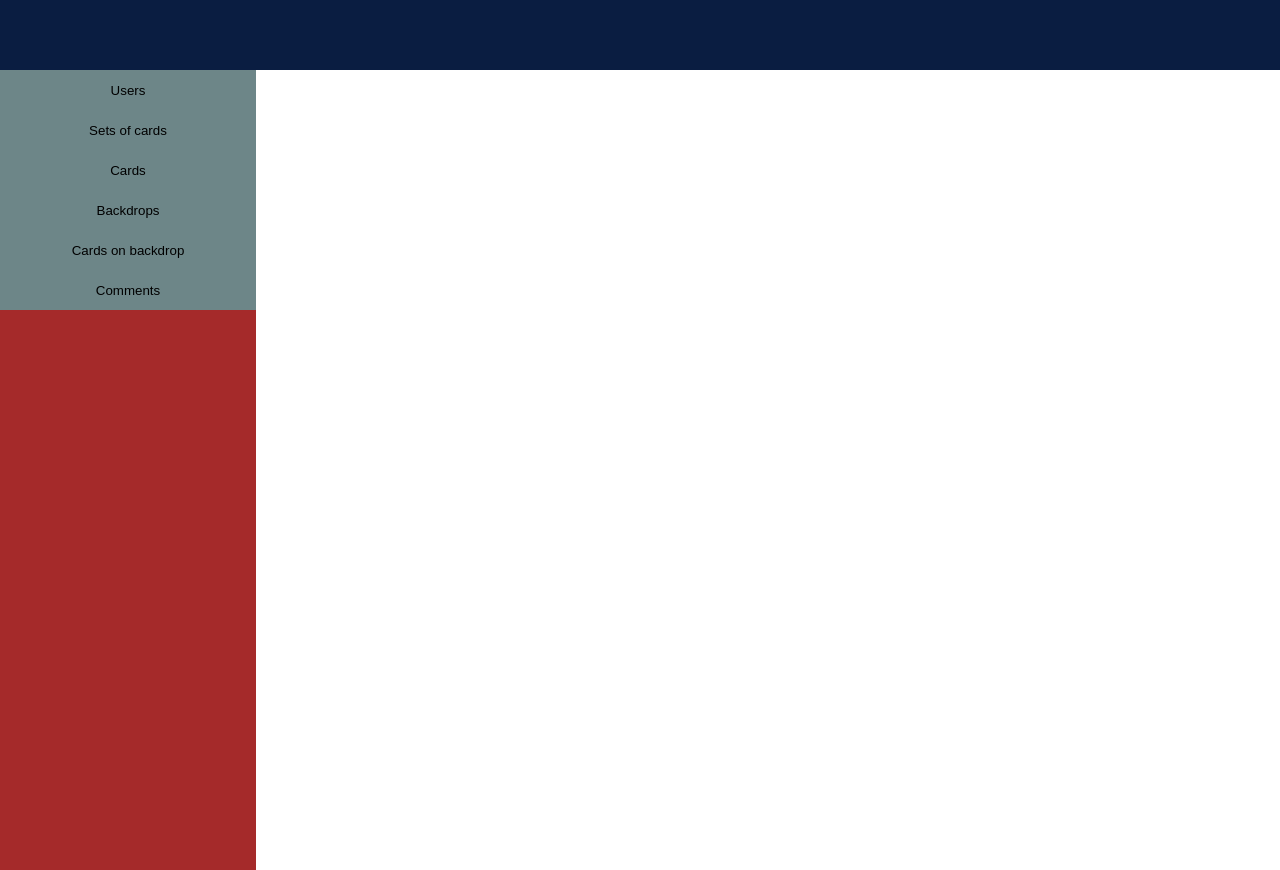
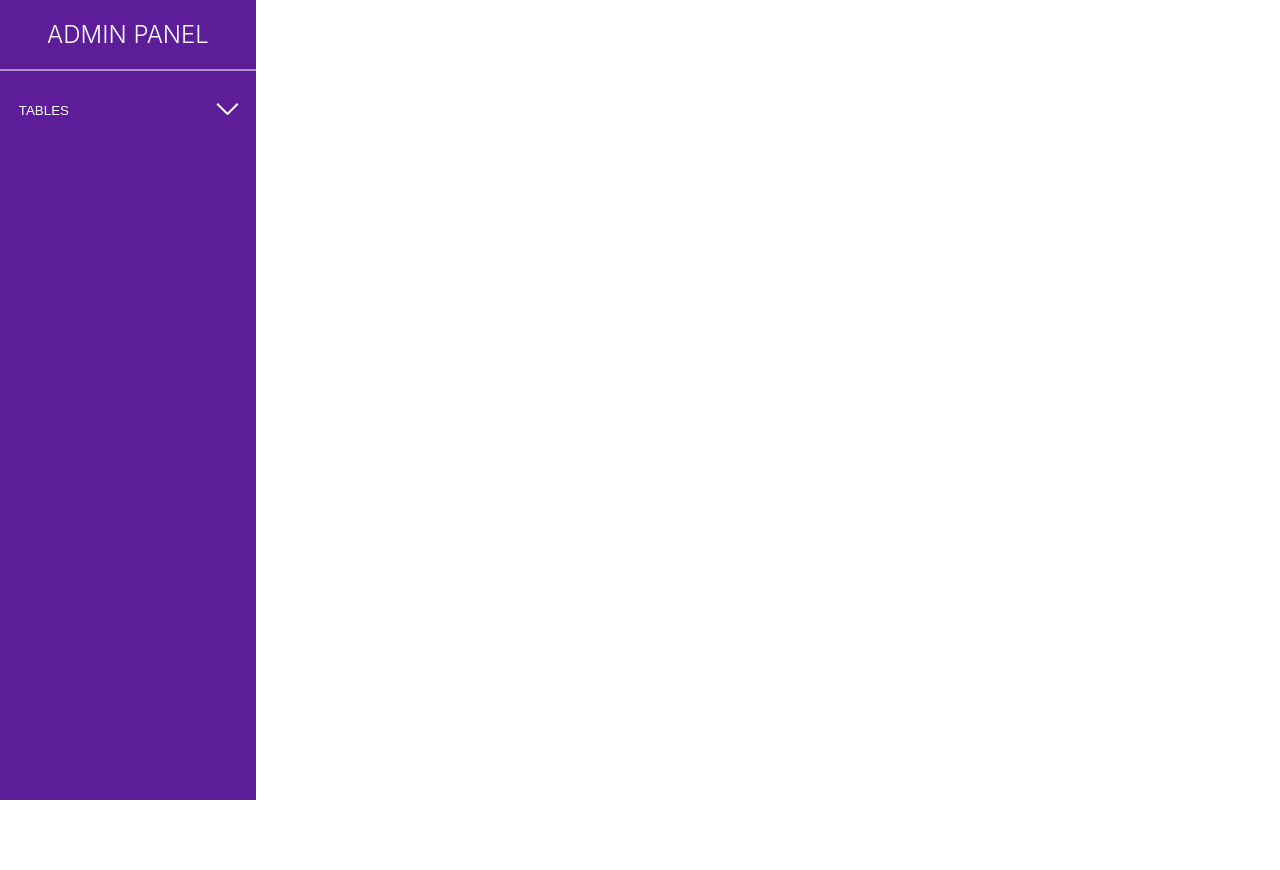
Before and after one commit to Supnovik/intelpos_admin, a React (Create React App) app: page / in a window 1280 px wide. After the commit the page ends 800 px from the top, so only its background shows below. Built offline with nearby package versions, Linux system fonts and the light colour scheme.

Commit message:
change styles in sidebar, add modal window for login

```diff
--- a/src/App.js
+++ b/src/App.js
@@ -2,21 +2,26 @@ import React, { useState } from "react";
 import Navbar from "./View/Sections/Navbar/Navbar";
 import Sidebar from "./View/Sections/Sidebar/Sidebar";
 import Content from "./View/Sections/Content/Content";
+import Modal from "./View/Sections/Modal/Modal";
 import Context from "./context";
 
 import "./App.scss";
 
 function App() {
   var [currentTable, setCurrentTable] = useState();
+  var [isLogin, setIsLogin] = useState(true);
   return (
     <div className="App">
+      {isLogin ? (
         <Context.Provider value={{ currentTable, setCurrentTable }}>
-        <Navbar />
           <div className="wrapper">
             <Sidebar />
             {currentTable ? <Content /> : <div></div>}
           </div>
         </Context.Provider>
+      ) : (
+        <Modal />
+      )}
     </div>
   );
 }
--- a/src/View/Sections/Content/Content.scss
+++ b/src/View/Sections/Content/Content.scss
@@ -1,11 +1,14 @@
 .Content {
   width: 80%;
+
   table {
-    width: 90%;
+    padding: 20px;
+    width: 100%;
     border: none;
     margin-bottom: 20px;
-  }
-  table {
+    caption {
+      margin-top: 20px;
+    }
     thead {
       th {
         font-weight: bold;
--- /dev/null
+++ b/src/View/Sections/Modal/Modal.js
@@ -0,0 +1,23 @@
+import React from "react";
+import "./Modal.scss";
+
+export default function Modal() {
+  return (
+    <div className="Modal">
+      <div className="Modal-wrapper">
+        <div className="content">
+          <h1>Welcome to admin panel</h1>
+          <form method="post">
+            <input name="user" placeholder="user name"></input>
+            <input
+              type="password"
+              name="password"
+              placeholder="password"
+            ></input>
+            <button type="submit">Go</button>
+          </form>
+        </div>
+      </div>
+    </div>
+  );
+}
--- /dev/null
+++ b/src/View/Sections/Modal/Modal.scss
@@ -0,0 +1,39 @@
+.Modal {
+  height: 100vh;
+  width: 100%;
+  display: flex;
+  justify-content: center;
+  align-items: center;
+  &-wrapper {
+    margin: 40px;
+    box-sizing: border-box;
+    box-shadow: 0 0 25px rgba(31, 32, 65, 0.25);
+    .content {
+      padding: 20px;
+      form {
+        display: flex;
+        flex-direction: column;
+        input {
+          height: 44px;
+          border: 1px solid rgba(31, 32, 65, 0.25);
+          box-sizing: border-box;
+          border-radius: 4px;
+          font-weight: 400;
+          font-size: 14px;
+          line-height: 18px;
+          color: rgba(31, 32, 65, 0.75);
+          padding-left: 12px;
+          padding-right: 14px;
+          margin: 5px 0;
+        }
+        button {
+          margin-top: 10px;
+          cursor: pointer;
+          height: 44px;
+          border: none;
+          background-color: turquoise;
+        }
+      }
+    }
+  }
+}
--- a/src/View/Sections/Sidebar/Sidebar.js
+++ b/src/View/Sections/Sidebar/Sidebar.js
@@ -3,21 +3,49 @@ import "./Sidebar.scss";
 import Context from "../../../context";
 function Sidebar() {
   var { setCurrentTable } = useContext(Context);
+
+  function openTablesList() {
+    var buttonOpenListOftables = document.querySelector(".open-listOfTables");
+    var tablesList = document.querySelector(".Sidebar-tables");
+    if (tablesList.classList.contains("isOpen")) {
+      tablesList.classList.remove("isOpen");
+      buttonOpenListOftables.style.backgroundColor = "inherit";
+    } else {
+      tablesList.classList.add("isOpen");
+      buttonOpenListOftables.style.backgroundColor = "rgb(158, 95, 216)";
+    }
+  }
+
   return (
     <div className="Sidebar">
+      <div className="Sidebar-header">
+        <h2>Admin panel</h2>
+      </div>
+      <div className="line" />
       <div className="Sidebar-content">
+        <button className="open-listOfTables" onClick={() => openTablesList()}>
+          Tables
+          <div className="arrowDown">
+            <span className="left"></span>
+            <span className="right"></span>
+          </div>
+        </button>
+        <div className="Sidebar-tables">
           <button onClick={() => setCurrentTable("users")}>Users</button>
           <button onClick={() => setCurrentTable("setOfCards")}>
             Sets of cards
           </button>
           <button onClick={() => setCurrentTable("cards")}>Cards</button>
-        <button onClick={() => setCurrentTable("backdrops")}>Backdrops</button>
+          <button onClick={() => setCurrentTable("backdrops")}>
+            Backdrops
+          </button>
           <button onClick={() => setCurrentTable("cardsOnBackdrop")}>
             Cards on backdrop
           </button>
           <button onClick={() => setCurrentTable("comments")}>Comments</button>
         </div>
       </div>
+    </div>
   );
 }
 
--- a/src/View/Sections/Sidebar/Sidebar.scss
+++ b/src/View/Sections/Sidebar/Sidebar.scss
@@ -1,7 +1,17 @@
 .Sidebar {
-  background-color: brown;
+  background-color: rgb(93, 29, 153);
+  color: white;
   width: 20%;
+
+  &-header {
+    text-align: center;
+    h2 {
+      font-weight: 300;
+      text-transform: uppercase;
+    }
+  }
   &-content {
+    margin-top: 20px;
     display: flex;
     flex-direction: column;
     width: 100%;
@@ -9,12 +19,56 @@
       margin: auto;
       cursor: pointer;
       border: none;
-      width: 100%;
+      width: 90%;
       height: 40px;
-      background-color: rgba(95, 158, 160, 0.8);
+      color: white;
+      background-color: inherit;
+      font-weight: 300;
+      text-transform: uppercase;
+      text-align: start;
       &:hover {
-        background-color: cadetblue;
+        background-color: rgb(158, 95, 216);
       }
     }
   }
+  &-tables {
+    display: none;
+    flex-direction: column;
+    justify-content: center;
+    align-items: center;
+  }
+  .isOpen {
+    display: flex;
+  }
+  .open-listOfTables {
+    img {
+      float: right;
+    }
+  }
+
+  .line {
+    width: 100%;
+    height: 2px;
+    background-color: rgba(255, 255, 255, 0.5);
+  }
 }
+
+.arrowDown {
+  float: right;
+  position: relative;
+  padding: 5px 12px;
+  .left,
+  .right {
+    position: absolute;
+    display: block;
+    width: 15px;
+    height: 2px;
+    background-color: white;
+  }
+  .left {
+    transform: translateX(-10px) rotate(45deg);
+  }
+  .right {
+    transform: rotate(-45deg);
+  }
+}
--- a/src/View/Sections/Table/Table.js
+++ b/src/View/Sections/Table/Table.js
@@ -5,7 +5,7 @@ function Table({ data, tableName }) {
   return (
     <div className="Table">
       <table>
-        <caption>{tableName}</caption>
+        <caption> {tableName}</caption>
         <thead>
           <tr>
             {data.response.pattern.map((key) => {
```
Lines whose indentation alone changed are shown as unchanged.
